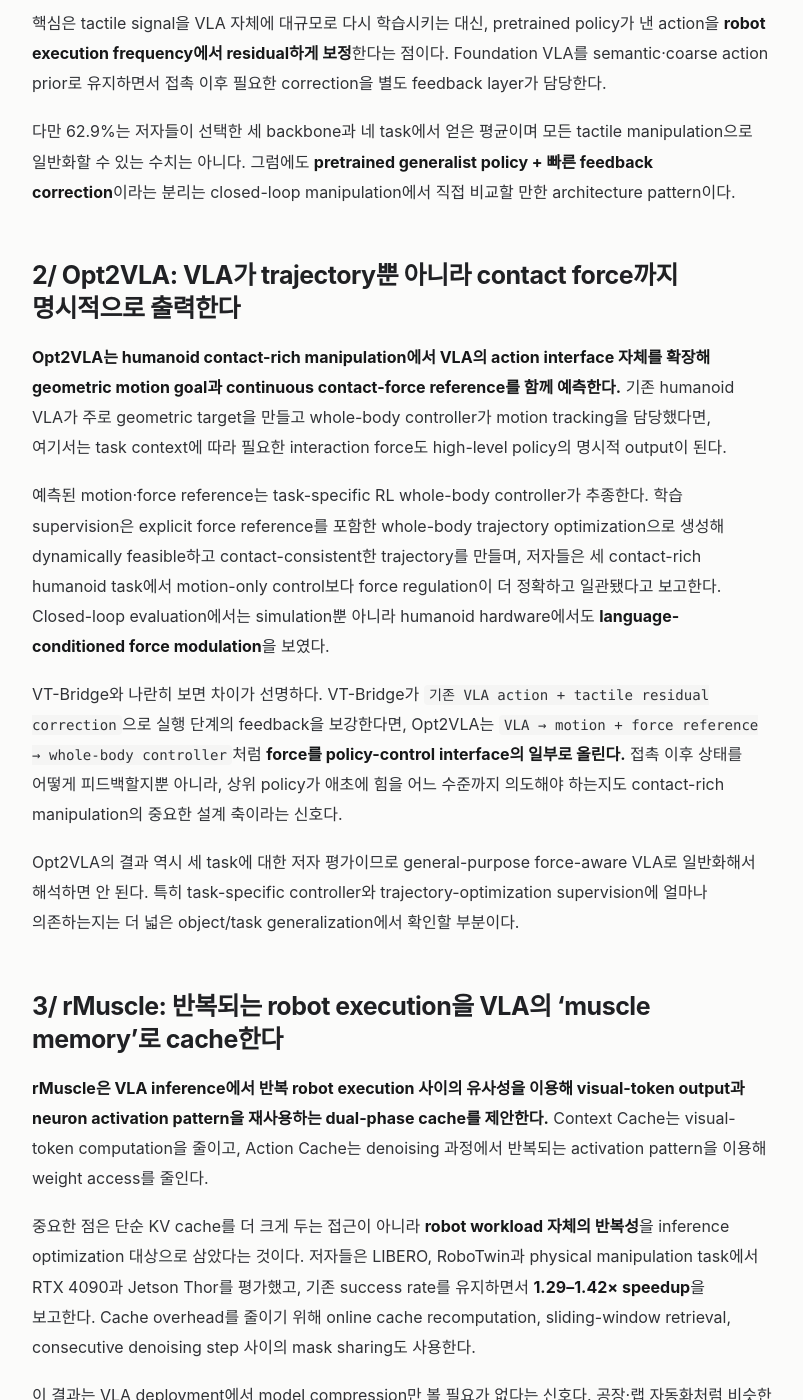
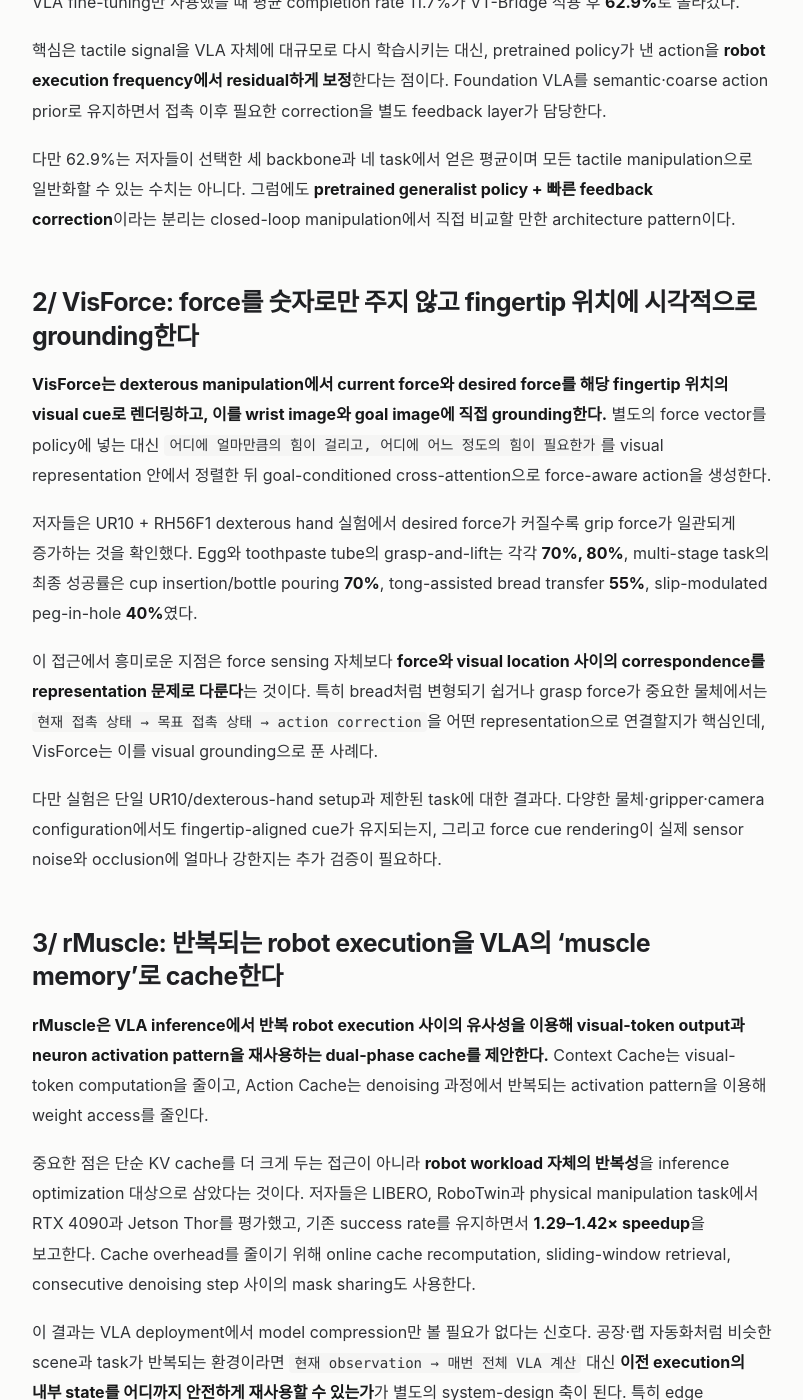
Before and after one commit to nayana224/nayana224.github.io, a Jekyll site: the page built from _research_feed/2026-09-23-research-papers.md, in a window 1280 px wide and 1400 px high, scrolled down 703 px. Shown: the whole window, without its empty margins (238-1041 px from the left). Built offline with Jekyll 4.4.1, drawn with Linux system fonts in a browser that asks for light colours; some of the changed text lies outside the part shown.

Commit message:
Update research feed with VisForce dexterous manipulation

```diff
--- a/_research_feed/2026-09-23-research-papers.md
+++ b/_research_feed/2026-09-23-research-papers.md
@@ -1,10 +1,10 @@
 ---
 layout: feed_note
-title: "Contact-rich VLA에서 edge inference까지, robot policy의 실행 계층이 바뀌고 있다"
-date: 2026-09-23 12:10:00 +0900
+title: "Tactile residual부터 visual force grounding까지, VLA가 contact를 다루는 법"
+date: 2026-09-23 17:40:00 +0900
 channel: research-papers
 channel_label: Research Papers
-summary: "VT-Bridge와 Opt2VLA는 contact-rich manipulation의 feedback·force interface를 확장하고, rMuscle은 반복 robot execution의 내부 유사성을 cache해 VLA inference 자체를 가속한다."
+summary: "VT-Bridge는 tactile residual feedback으로 pretrained VLA를 보정하고, VisForce는 fingertip 위치에 force를 시각적으로 grounding한다. rMuscle은 반복 robot execution의 내부 유사성을 cache해 VLA inference를 가속한다."
 ---
 
 ## 1/ VT-Bridge: pretrained VLA 위에 tactile residual correction을 얹는다
@@ -15,15 +15,15 @@
 
 다만 62.9%는 저자들이 선택한 세 backbone과 네 task에서 얻은 평균이며 모든 tactile manipulation으로 일반화할 수 있는 수치는 아니다. 그럼에도 **pretrained generalist policy + 빠른 feedback correction**이라는 분리는 closed-loop manipulation에서 직접 비교할 만한 architecture pattern이다.
 
-## 2/ Opt2VLA: VLA가 trajectory뿐 아니라 contact force까지 명시적으로 출력한다
+## 2/ VisForce: force를 숫자로만 주지 않고 fingertip 위치에 시각적으로 grounding한다
 
-**Opt2VLA는 humanoid contact-rich manipulation에서 VLA의 action interface 자체를 확장해 geometric motion goal과 continuous contact-force reference를 함께 예측한다.** 기존 humanoid VLA가 주로 geometric target을 만들고 whole-body controller가 motion tracking을 담당했다면, 여기서는 task context에 따라 필요한 interaction force도 high-level policy의 명시적 output이 된다.
+**VisForce는 dexterous manipulation에서 current force와 desired force를 해당 fingertip 위치의 visual cue로 렌더링하고, 이를 wrist image와 goal image에 직접 grounding한다.** 별도의 force vector를 policy에 넣는 대신 `어디에 얼마만큼의 힘이 걸리고, 어디에 어느 정도의 힘이 필요한가`를 visual representation 안에서 정렬한 뒤 goal-conditioned cross-attention으로 force-aware action을 생성한다.
 
-예측된 motion·force reference는 task-specific RL whole-body controller가 추종한다. 학습 supervision은 explicit force reference를 포함한 whole-body trajectory optimization으로 생성해 dynamically feasible하고 contact-consistent한 trajectory를 만들며, 저자들은 세 contact-rich humanoid task에서 motion-only control보다 force regulation이 더 정확하고 일관됐다고 보고한다. Closed-loop evaluation에서는 simulation뿐 아니라 humanoid hardware에서도 **language-conditioned force modulation**을 보였다.
+저자들은 UR10 + RH56F1 dexterous hand 실험에서 desired force가 커질수록 grip force가 일관되게 증가하는 것을 확인했다. Egg와 toothpaste tube의 grasp-and-lift는 각각 **70%, 80%**, multi-stage task의 최종 성공률은 cup insertion/bottle pouring **70%**, tong-assisted bread transfer **55%**, slip-modulated peg-in-hole **40%**였다.
 
-VT-Bridge와 나란히 보면 차이가 선명하다. VT-Bridge가 `기존 VLA action + tactile residual correction`으로 실행 단계의 feedback을 보강한다면, Opt2VLA는 `VLA → motion + force reference → whole-body controller`처럼 **force를 policy-control interface의 일부로 올린다.** 접촉 이후 상태를 어떻게 피드백할지뿐 아니라, 상위 policy가 애초에 힘을 어느 수준까지 의도해야 하는지도 contact-rich manipulation의 중요한 설계 축이라는 신호다.
+이 접근에서 흥미로운 지점은 force sensing 자체보다 **force와 visual location 사이의 correspondence를 representation 문제로 다룬다**는 것이다. 특히 bread처럼 변형되기 쉽거나 grasp force가 중요한 물체에서는 `현재 접촉 상태 → 목표 접촉 상태 → action correction`을 어떤 representation으로 연결할지가 핵심인데, VisForce는 이를 visual grounding으로 푼 사례다.
 
-Opt2VLA의 결과 역시 세 task에 대한 저자 평가이므로 general-purpose force-aware VLA로 일반화해서 해석하면 안 된다. 특히 task-specific controller와 trajectory-optimization supervision에 얼마나 의존하는지는 더 넓은 object/task generalization에서 확인할 부분이다.
+다만 실험은 단일 UR10/dexterous-hand setup과 제한된 task에 대한 결과다. 다양한 물체·gripper·camera configuration에서도 fingertip-aligned cue가 유지되는지, 그리고 force cue rendering이 실제 sensor noise와 occlusion에 얼마나 강한지는 추가 검증이 필요하다.
 
 ## 3/ rMuscle: 반복되는 robot execution을 VLA의 'muscle memory'로 cache한다
 
@@ -39,6 +39,5 @@
 
 - [arXiv — VT-Bridge: Bridging Pretrained Foundation VLAs to VTLAs via Lightweight Residual Adaptation](https://arxiv.org/abs/2609.22606)
 - [VT-Bridge Project Page](https://hoxnocha.github.io/vt-bridge-web/)
-- [arXiv — Opt2VLA: Force-Aware Vision-Language-Action for Contact-Rich Humanoid Whole-Body Manipulation](https://arxiv.org/abs/2609.23968)
-- [Fukang Liu — Opt2VLA research overview](https://fukangl.github.io/)
+- [arXiv — VisForce: Visual Grounding of Current and Desired Forces for Goal-Conditioned Dexterous Manipulation](https://arxiv.org/abs/2609.25785)
 - [arXiv — rMuscle: Robotic Muscle Memory for Efficient Vision-Language-Action Model Inference](https://arxiv.org/abs/2609.19104)
```
